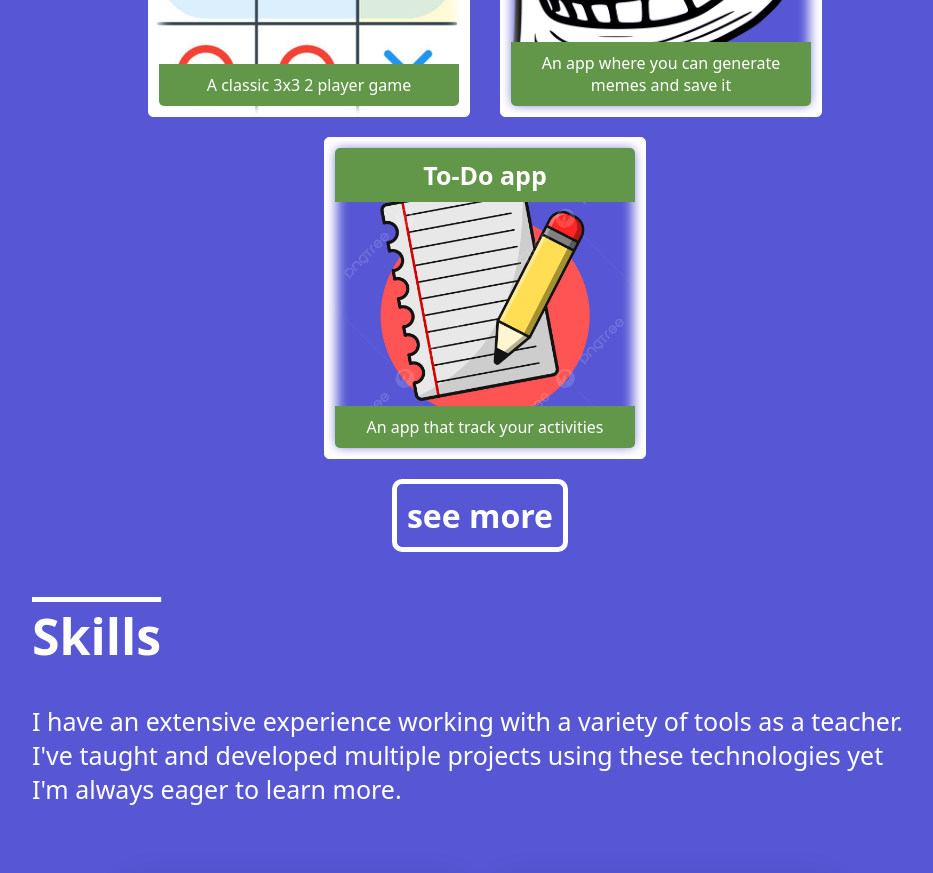
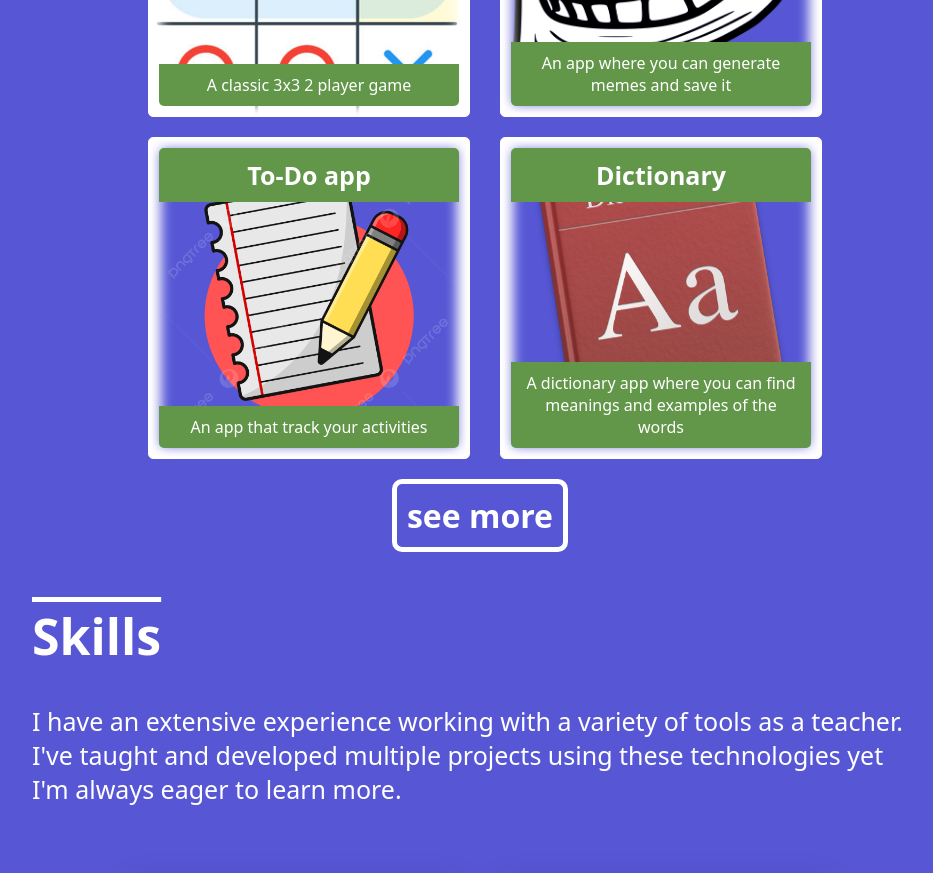
Before and after one commit to miheku/portfolio, a React (Vite) app: page / in a window 1280 px wide. Shown: the part 2120-2993 px from the top of the page, without its empty margins (160-1093 px from the left). Built offline with nearby package versions, Linux system fonts and the light colour scheme.

Commit message:
adding another pj

```diff
--- a/src/App.jsx
+++ b/src/App.jsx
@@ -22,6 +22,7 @@ import py from '../public/python.png'
 import meme from '../public/meme.png'
 import ttt from '../public/ttt.png'
 import todo from '../public/todo.png'
+import dict from '../public/dictionary.png'
 function App() {
   const [project, setProject] = useState([{
     name:"calculator",
@@ -69,6 +70,11 @@ function App() {
     info:"An app that track your activities",
     background:todo
 
+  },{
+    name:"Dictionary",
+    link:"https://miheku.github.io/dictionary",
+    info:"A dictionary app where you can find meanings and examples of the words",
+    background:dict
   }])
 
   const[lang,setLang] = useState([{
```
Also changed, not shown: public/dictionary.png (added).
